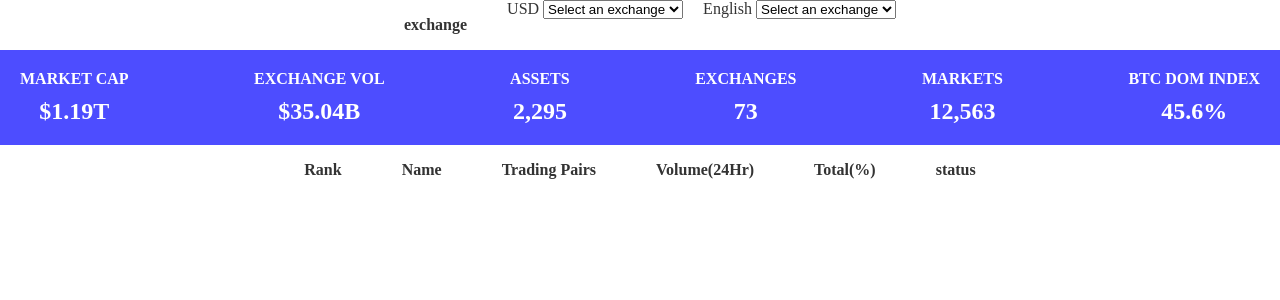
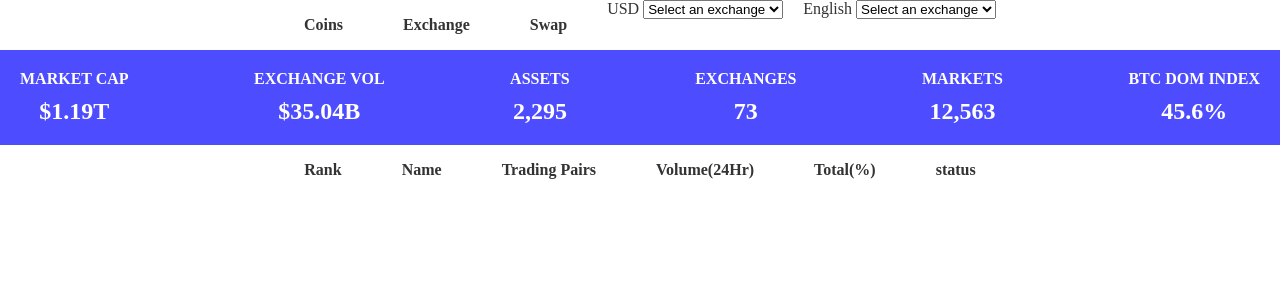
Before and after one commit to Wk-P/Gproject, a Django app: page /exchange/ in a window 1280 px wide. Shown: the top 300 px of the page. Run offline with Django 4.2, Linux system fonts and the light colour scheme.

Commit message:
local update

```diff
--- a/exchange/webexchange/templates/coins.html
+++ b/exchange/webexchange/templates/coins.html
@@ -18,7 +18,6 @@
         <li><a id="coin" href="{% url 'coins' %}">Coins</a></li>
         <li><a id="exchanges" href="{% url 'exchange' %}">Exchanges</a></li>
         <li><a id="swap" href="#">Swap</a></li>
-        <li><a id="usd" href="#">USD</a></li>
         <li> <label for="exchange-dropdown">USD</label>
           <select id="exchange-dropdown">
             <option value="">Select an exchange</option>
--- a/exchange/webexchange/templates/exchange.html
+++ b/exchange/webexchange/templates/exchange.html
@@ -12,7 +12,9 @@
   <header>
     <nav>
       <ul>
-        <li><a href="{% url 'exchange' %}">  exchange </a></li>
+        <li><a href="{% url 'coins' %}">  Coins </a></li>
+        <li><a href="{% url 'exchange' %}">  Exchange </a></li>
+        <li><a id="swap" href="#">Swap</a></li>
         <li> <label for="exchange-dropdown">USD</label>
             <select id="exchange-dropdown">
               <option value="">Select an exchange</option>
```
